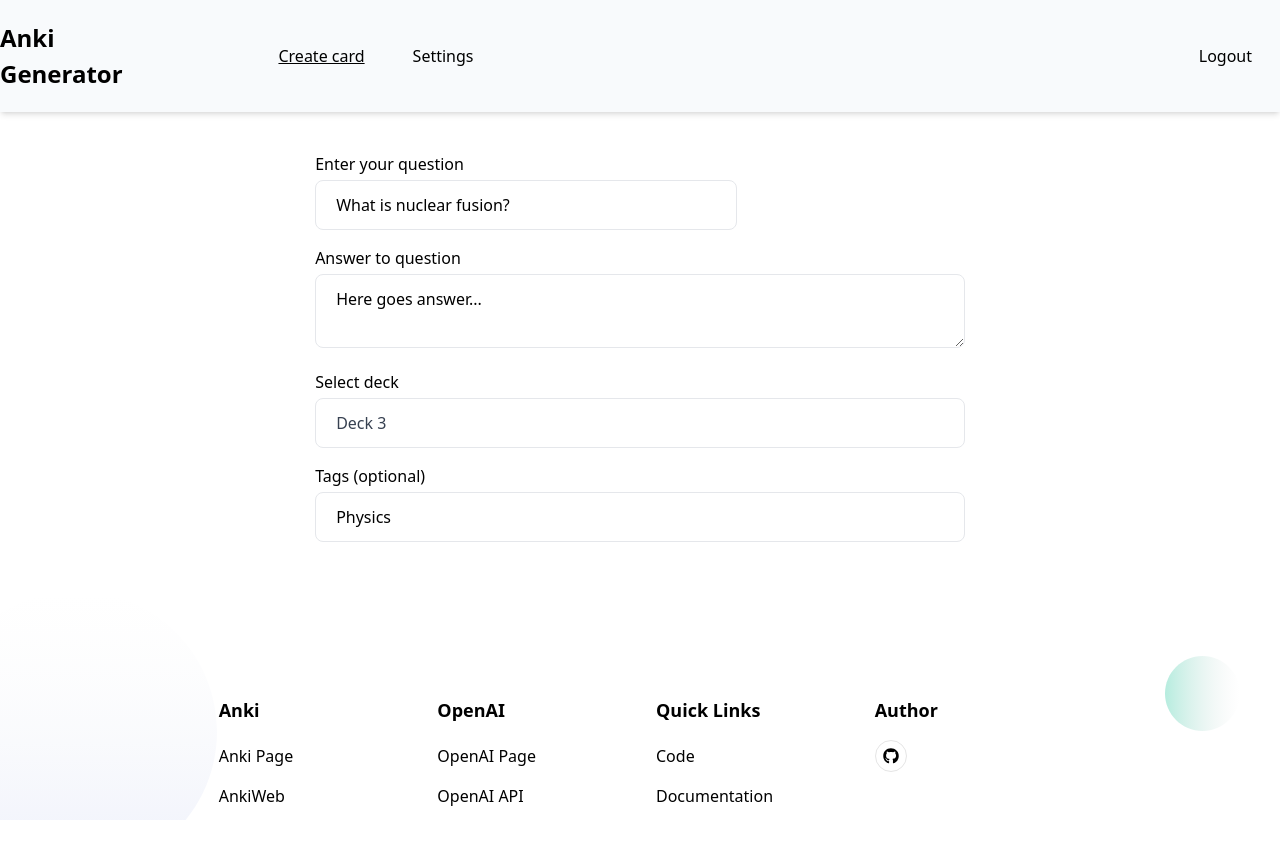
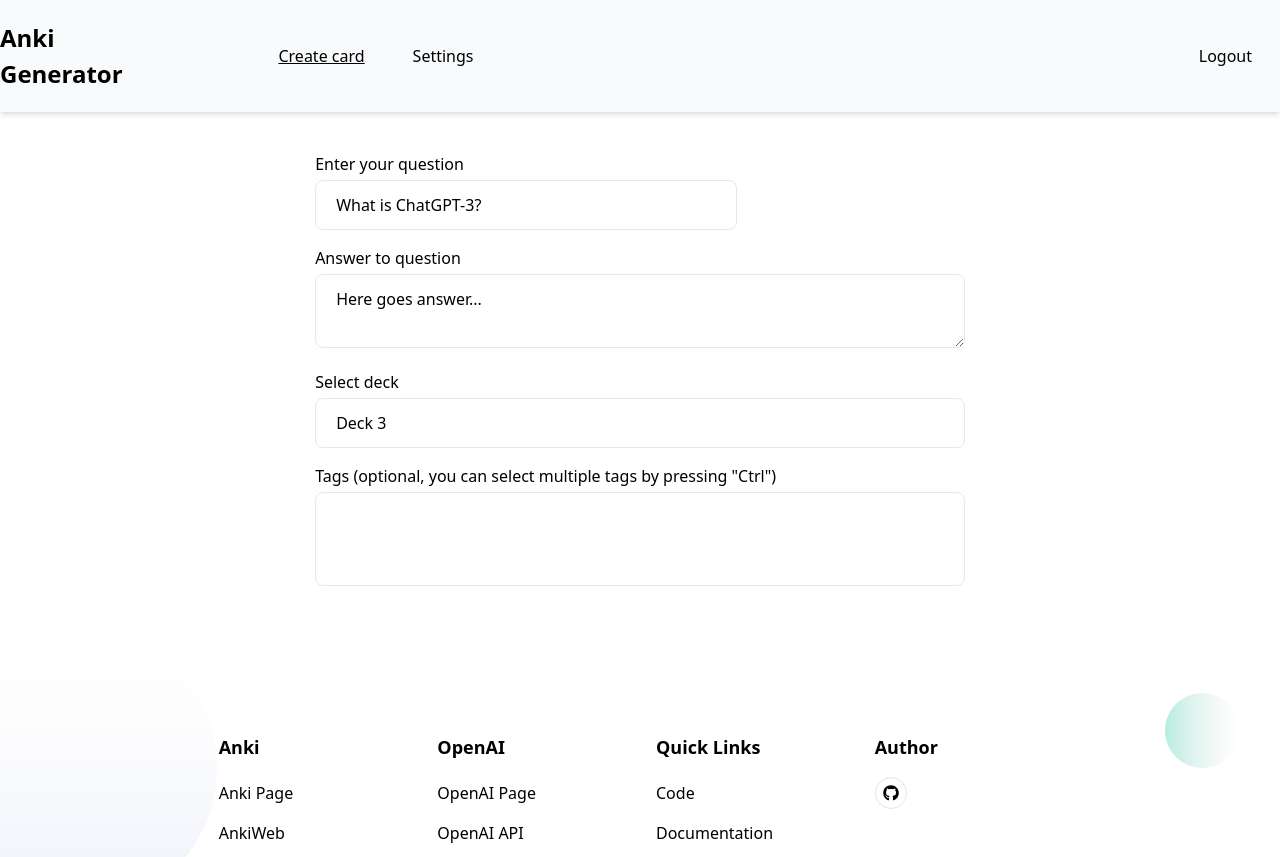
Before and after one commit to MarcinParda/anki-chatgpt, a Next.js app: page /create-card in a window 1280 px wide. Before the commit the page ends 820 px from the top, so only its background shows below. Built offline with nearby package versions, Linux system fonts and the light colour scheme; what tailgrids, tw-elements would draw is missing.

Commit message:
feat: add create card form and multiselect component

```diff
--- /dev/null
+++ b/components/CreateCardForm/CreateCardForm.tsx
@@ -0,0 +1,100 @@
+import { Input } from '@/components/Input';
+import { Select } from '@/components/Select';
+import { Button } from '@/components/Button';
+import React, { useState } from 'react';
+import { FiSend } from 'react-icons/fi';
+import { TagMultiselect } from './TagMultiselect';
+
+export const CreateCardForm = () => {
+  const [question, setQuestion] = useState('What is ChatGPT-3?');
+  const [answer, setAnswer] = useState('Here goes answer...');
+  const [pageStatus, setPageStatus] = useState<
+    | 'INITIAL'
+    | 'GENERATING_ANSWER'
+    | 'ANSWER_GENERATED'
+    | 'ADDING_ANKI'
+    | 'ANKI_ADDED'
+  >('INITIAL');
+
+  const generateAnswer = async () => {
+    setPageStatus('GENERATING_ANSWER');
+    const response = await fetch('/api/answer', {
+      method: 'POST',
+      headers: {
+        'Content-Type': 'application/json',
+      },
+      body: JSON.stringify({ question }),
+    });
+    const data = await response.json();
+    setAnswer(data.answer);
+    setPageStatus('ANSWER_GENERATED');
+  };
+
+  const addAnki = async () => {
+    setPageStatus('ADDING_ANKI');
+    setPageStatus('ANKI_ADDED');
+  };
+
+  const isAnkiButtonDisabled = () => {
+    if (question.trim() === '' || answer.trim() === '') {
+      return true;
+    }
+    return false;
+  };
+  return (
+    <section className="mx-auto pt-10 flex flex-col gap-4">
+      <div className="flex gap-5">
+        <Input
+          label="Enter your question"
+          type="text"
+          disabled={false}
+          name="question-input"
+          value={question}
+          onChange={(e) => setQuestion(e.target.value)}
+        />
+        <span className="self-end w-52">
+          <Button
+            onClick={generateAnswer}
+            icon={<FiSend />}
+            label="Generate answer"
+            loading={pageStatus === 'GENERATING_ANSWER'}
+            disabled={pageStatus === 'GENERATING_ANSWER'}
+          />
+        </span>
+      </div>
+      <label>
+        <span>Answer to question</span>
+        <textarea
+          title="answer"
+          className="mt-1 border-form-stroke text-body-color placeholder-body-color focus:border-primary active:border-primary w-full rounded-lg border py-3 px-5 font-medium outline-none transition disabled:cursor-default disabled:bg-[#F5F7FD]"
+          value={answer}
+          onChange={(e) => setAnswer(e.target.value)}
+        />
+      </label>
+        <Select
+          label="Select deck"
+          options={[
+            { label: 'Deck 1', value: 'deck-1' },
+            { label: 'Deck 2', value: 'deck-2' },
+            { label: 'Deck 3', value: 'deck-3' },
+          ]}
+        />
+      {/* <div className="mb-6">
+        <Input
+          label="Tags (optional)"
+          type="text"
+          disabled={false}
+          name="question-input"
+          value={tagsQuery.data}
+          onChange={(e) => setTags(e.target.value)}
+        />
+      </div> */}
+      <TagMultiselect />
+      <Button
+        onClick={addAnki}
+        label="Add anki card to deck"
+        disabled={isAnkiButtonDisabled()}
+      />
+    </section>
+  )
+}
--- /dev/null
+++ b/components/CreateCardForm/TagMultiselect.tsx
@@ -0,0 +1,21 @@
+import { ALL_TAGS } from '@/consts/tanstackQueryKeys';
+import { getAllAnkiTags } from '@/utils/api';
+import { useQuery } from '@tanstack/react-query';
+import React from 'react'
+import { Multiselect } from '../Multiselect'
+
+export const TagMultiselect = () => {
+  const tagsQuery = useQuery([ALL_TAGS], getAllAnkiTags);
+
+  return (
+      <Multiselect
+        label='Tags (optional, you can select multiple tags by pressing "Ctrl")'
+        options={
+          tagsQuery.data?.map((tag) => ({
+            label: tag,
+            value: tag,
+          })) || []
+        }
+      />
+  )
+}
--- /dev/null
+++ b/components/CreateCardForm/index.ts
@@ -0,0 +1 @@
+export * from './CreateCardForm';
--- /dev/null
+++ b/components/Multiselect.tsx
@@ -0,0 +1,23 @@
+import React from 'react';
+interface MultiselectProps {
+  options: { label: string; value: string }[];
+  label: string;
+}
+
+export const Multiselect = ({ options, label }: MultiselectProps) => {
+  return (
+    <label className="block text-left w-full">
+      <span>{label}</span>
+      <select
+        className="w-full rounded-lg  border mt-1 border-form-stroke outline-1 outline-primary"
+        multiple
+      >
+        {options.map(({ label, value }) => (
+          <option className="px-4 py-2 text-body-color outline-primary" key={value} value={value}>
+            <span>{label}</span>
+          </option>
+        ))}
+      </select>
+    </label>
+  );
+};
--- a/components/Select.tsx
+++ b/components/Select.tsx
@@ -9,7 +9,7 @@ export const Select = ({ label, options }: SelectProps) => {
       <span>{label}</span>
       <div className="mt-1">
         <select
-          className="form-select appearance-none block w-full py-3 px-5 text-base font-normal text-gray-700 bg-white bg-clip-padding bg-no-repeat border border-form-stroke text-body-color placeholder-body-color focus:border-primary active:border-primary rounded-lg transition ease-in-out m-0 focus:text-gray-700 focus:bg-white focus:outline-none"
+          className="form-select appearance-none block w-full py-3 px-5 text-base bg-white bg-no-repeat border border-form-stroke text-body-color focus:border-primary active:border-primary rounded-lg transition ease-in-out m-0 focus:outline-none"
           aria-label="Default select example"
         >
           {options.map(({ label, value }) => (
--- a/package.json
+++ b/package.json
@@ -29,6 +29,8 @@
   "devDependencies": {
     "autoprefixer": "^10.4.13",
     "postcss": "^8.4.21",
+    "prettier": "^2.8.3",
+    "prettier-plugin-tailwindcss": "^0.2.2",
     "tailwindcss": "^3.2.4"
   }
 }
--- a/pages/create-card.tsx
+++ b/pages/create-card.tsx
@@ -1,106 +1,9 @@
-import { Input } from '@/components/Input';
-import { Select } from '@/components/Select';
-import { Button } from '@/components/Button';
-import React, { useEffect, useState } from 'react';
-import { FiSend } from 'react-icons/fi';
-import { useQuery } from '@tanstack/react-query';
-import { getAllAnkiTags } from '@/utils/api';
-import { ALL_TAGS } from '@/consts/tanstackQueryKeys';
+import React from 'react';
+import { CreateCardForm } from '@/components/CreateCardForm';
 
 const CreateCardPage = () => {
-  const [question, setQuestion] = useState('What is nuclear fusion?');
-  const [answer, setAnswer] = useState('Here goes answer...');
-  const [tags, setTags] = useState('Physics');
-  const [pageStatus, setPageStatus] = useState<
-    | 'INITIAL'
-    | 'GENERATING_ANSWER'
-    | 'ANSWER_GENERATED'
-    | 'ADDING_ANKI'
-    | 'ANKI_ADDED'
-  >('INITIAL');
-
-  const tagsQuery = useQuery([ALL_TAGS], getAllAnkiTags);
-
-  const generateAnswer = async () => {
-    setPageStatus('GENERATING_ANSWER');
-    const response = await fetch('/api/answer', {
-      method: 'POST',
-      headers: {
-        'Content-Type': 'application/json',
-      },
-      body: JSON.stringify({ question }),
-    });
-    const data = await response.json();
-    setAnswer(data.answer);
-    setPageStatus('ANSWER_GENERATED');
-  };
-
-  const addAnki = async () => {
-    setPageStatus('ADDING_ANKI');
-    setPageStatus('ANKI_ADDED');
-  };
-
-  const isAnkiButtonDisabled = () => {
-    if (question.trim() === '' || answer.trim() === '') {
-      return true;
-    }
-    return false;
-  };
-
   return (
-    <section className="mx-auto pt-10">
-      <div className="flex gap-5 mb-4">
-        <Input
-          label="Enter your question"
-          type="text"
-          disabled={false}
-          name="question-input"
-          value={question}
-          onChange={(e) => setQuestion(e.target.value)}
-        />
-        <span className="self-end w-52">
-          <Button
-            onClick={generateAnswer}
-            icon={<FiSend />}
-            label="Generate answer"
-            loading={pageStatus === 'GENERATING_ANSWER'}
-            disabled={pageStatus === 'GENERATING_ANSWER'}
-          />
-        </span>
-      </div>
-      <span>Answer to question</span>
-      <textarea
-        title="answer"
-        className="mt-1 mb-4 border-form-stroke text-body-color placeholder-body-color focus:border-primary active:border-primary w-full rounded-lg border py-3 px-5 font-medium outline-none transition disabled:cursor-default disabled:bg-[#F5F7FD]"
-        value={answer}
-        onChange={(e) => setAnswer(e.target.value)}
-      />
-      <div className="mb-4">
-        <Select
-          label="Select deck"
-          options={[
-            { label: 'Deck 1', value: 'deck-1' },
-            { label: 'Deck 2', value: 'deck-2' },
-            { label: 'Deck 3', value: 'deck-3' },
-          ]}
-        />
-      </div>
-      <div className="mb-6">
-        <Input
-          label="Tags (optional)"
-          type="text"
-          disabled={false}
-          name="question-input"
-          value={tags}
-          onChange={(e) => setTags(e.target.value)}
-        />
-      </div>
-      <Button
-        onClick={addAnki}
-        label="Add anki card to deck"
-        disabled={isAnkiButtonDisabled()}
-      />
-    </section>
+    <CreateCardForm />
   );
 };
 
--- /dev/null
+++ b/prettier.config.js
@@ -0,0 +1,3 @@
+module.exports = {
+  plugins: [require('prettier-plugin-tailwindcss')],
+};
--- a/utils/api/anki.ts
+++ b/utils/api/anki.ts
@@ -5,5 +5,5 @@ export const getAllDecksNames = async () => {
 };
 
 export const getAllAnkiTags = async () => {
-  return await ankiFetcher('getTags', 6);
+  return await ankiFetcher<string[]>('getTags', 6);
 };
--- a/utils/api/ankiFetcher.ts
+++ b/utils/api/ankiFetcher.ts
@@ -1,6 +1,6 @@
 import { ANKI_CONNECT_URL } from '@/consts/api';
 
-export const ankiFetcher = (action: string, version: number, params = {}) => {
+export const ankiFetcher = <ResponseData>(action: string, version: number, params = {}): Promise<ResponseData> => {
   return new Promise((resolve, reject) => {
     const xhr = new XMLHttpRequest();
     xhr.addEventListener('error', () => reject('failed to issue request'));
@@ -19,7 +19,7 @@ export const ankiFetcher = (action: string, version: number, params = {}) => {
         if (response.error) {
           throw response.error;
         }
-        resolve(response.result);
+        resolve(response.result as ResponseData);
       } catch (e) {
         reject(e);
       }
```
Also changed, not shown: 1 other file (tests, documents, lock files or other folders).
